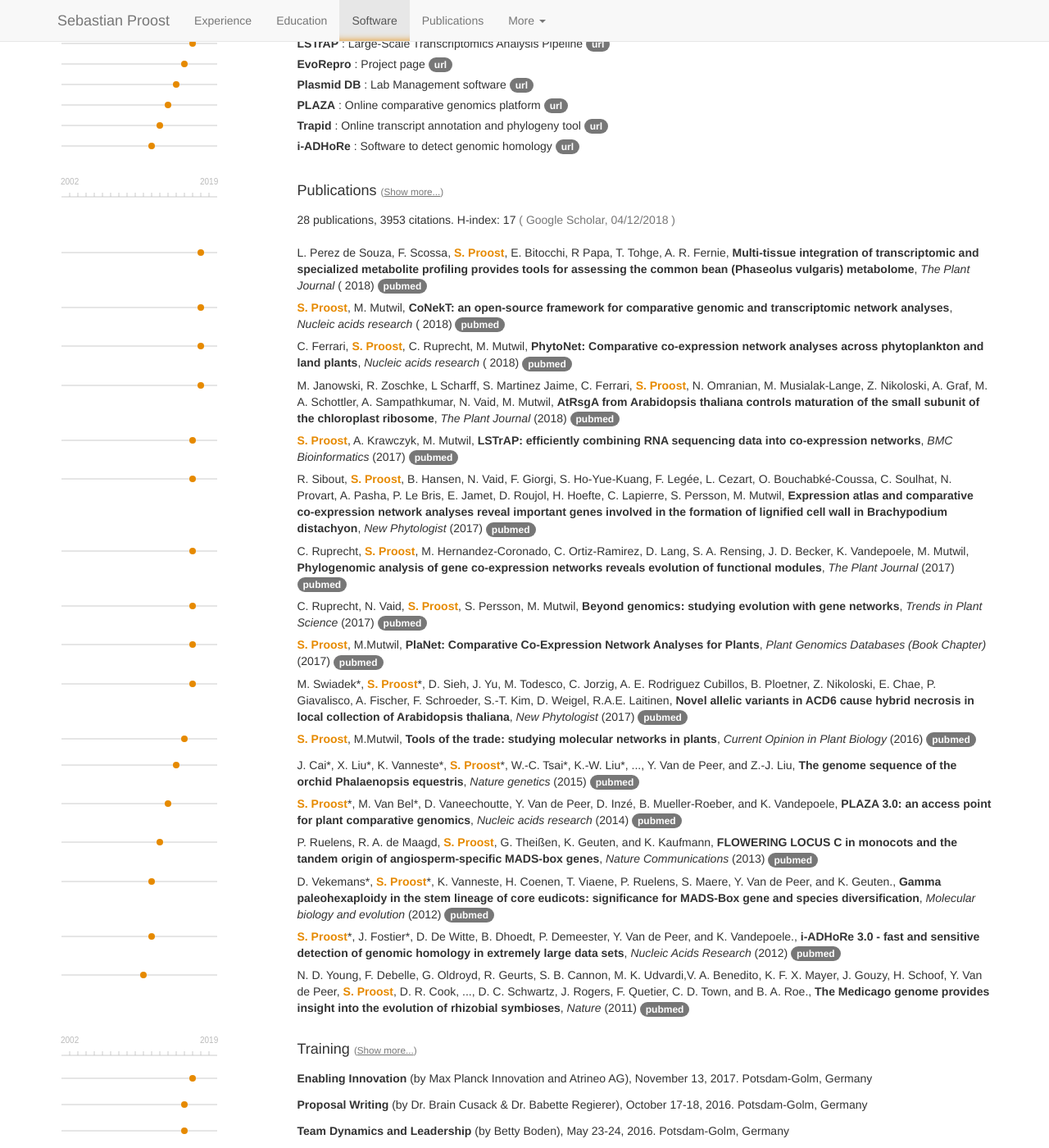
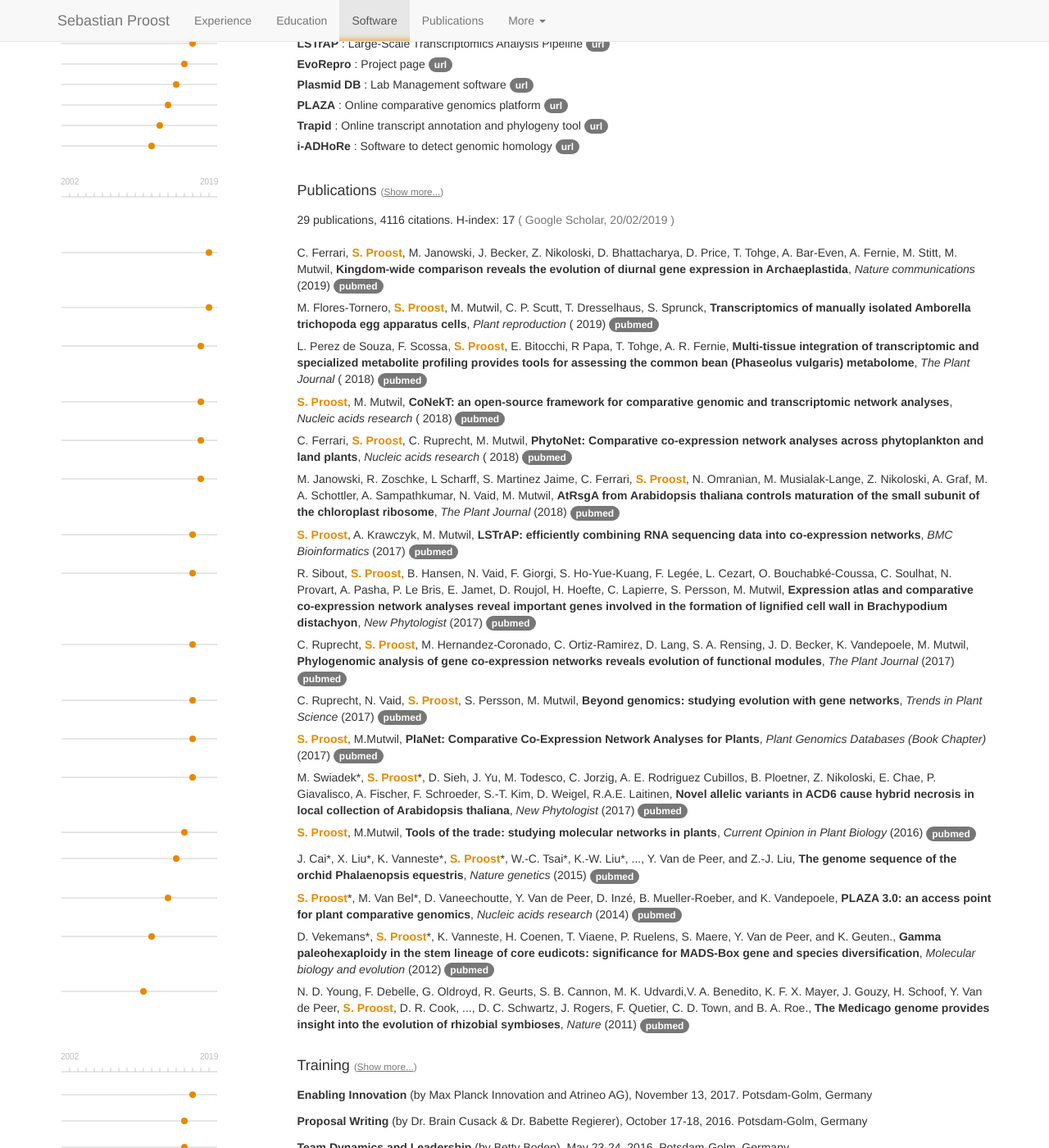
Before and after one commit to sepro/resume-pre2020, a Jekyll site: the page built from index.html, in a window 1280 px wide and 1400 px high, scrolled down 889 px. Shown: the whole window at 82% size. Built offline with Jekyll 4.4.1, drawn with Linux system fonts in a browser that asks for light colours; Markdown is read by kramdown in place of the engine named in the settings.

Commit message:
Update publications and publication stats!

```diff
--- a/_data/citations.yaml
+++ b/_data/citations.yaml
@@ -1,6 +1,6 @@
 platform: Google Scholar
-date: 04/12/2018
-publication_count: 28
-count: 3953
+date: 20/02/2019
+publication_count: 29
+count: 4116
 hindex: 17
-i10index: 20
+i10index: 22
--- a/_data/publications.csv
+++ b/_data/publications.csv
@@ -1,4 +1,6 @@
 Authors,Title,Journal,Year,Selected,PMID
+"C. Ferrari, S. Proost, M. Janowski, J. Becker, Z. Nikoloski, D. Bhattacharya, D. Price, T. Tohge, A. Bar-Even, A. Fernie, M. Stitt, M. Mutwil", Kingdom-wide comparison reveals the evolution of diurnal gene expression in Archaeplastida,Nature communications,2019,1,30760717
+"M. Flores-Tornero, S. Proost, M. Mutwil, C. P. Scutt, T. Dresselhaus, S. Sprunck", Transcriptomics of manually isolated Amborella trichopoda egg apparatus cells, Plant reproduction, 2019,1,30707279
 "L. Perez de Souza, F. Scossa, S. Proost, E. Bitocchi, R Papa, T. Tohge, A. R. Fernie", Multi‐tissue integration of transcriptomic and specialized metabolite profiling provides tools for assessing the common bean (Phaseolus vulgaris) metabolome, The Plant Journal, 2018,1,30480348
 "S. Proost, M. Mutwil", CoNekT: an open-source framework for comparative genomic and transcriptomic network analyses, Nucleic acids research, 2018,1,29718322
 "C. Ferrari, S. Proost, C. Ruprecht, M. Mutwil", PhytoNet: Comparative co-expression network analyses across phytoplankton and land plants, Nucleic acids research, 2018,1,29718316
@@ -15,10 +17,10 @@ Authors,Title,Journal,Year,Selected,PMID
 "S. Proost*, M. Van Bel*, D. Vaneechoutte, Y. Van de Peer, D. Inz&eacute;, B. Mueller-Roeber, and K. Vandepoele",PLAZA 3.0: an access point for plant comparative genomics,Nucleic acids research,2014,1,25324309
 "S. Balazadeh, J. Schildhauer, W. L. Ara&uacute;jo, S. Munn&eacute;-Bosch, A. R Fernie, S. Proost, K. Humbeck, and B. Mueller-Roeber",Reversal of senescence by N resupply to N-starved Arabidopsis thaliana: transcriptomic and metabolomic consequences,Journal of experimental botany,2014,0,24692653
 "M. Van Bel, S. Proost, C. Van Neste, D. Deforce, Y. Van de Peer, and K. Vandepoele",TRAPID: an efficient online tool for the functional and comparative analysis of de novo RNA-Seq transcriptomes,Genome biology,2013,0,24330842
-"P. Ruelens, R. A. de Maagd, S. Proost, G. Thei&#223;en, K. Geuten, and K. Kaufmann",FLOWERING LOCUS C in monocots and the tandem origin of angiosperm-specific MADS-box genes,Nature Communications,2013,1,23955420
+"P. Ruelens, R. A. de Maagd, S. Proost, G. Thei&#223;en, K. Geuten, and K. Kaufmann",FLOWERING LOCUS C in monocots and the tandem origin of angiosperm-specific MADS-box genes,Nature Communications,2013,0,23955420
 "D. Vekemans*, S. Proost*, K. Vanneste, H. Coenen, T. Viaene, P. Ruelens, S. Maere, Y. Van de Peer, and K. Geuten.",Gamma paleohexaploidy in the stem lineage of core eudicots: significance for MADS-Box gene and species diversification,Molecular biology and evolution,2012,1,22821009
 "M. Van Bel*, S. Proost*, E. Wischnitzki, S. Mohavedi, C. Scheerlinck, Y. Van de Peer, and K. Vandepoele.",Dissecting plant genomes with the PLAZA comparative genomics platform,Plant Physiology,2012,0,22198273
-"S. Proost*, J. Fostier*, D. De Witte,  B. Dhoedt, P. Demeester, Y. Van de Peer, and K. Vandepoele.",i-ADHoRe 3.0 - fast and sensitive detection of genomic homology in extremely large data sets,Nucleic Acids Research,2012,1,22102584
+"S. Proost*, J. Fostier*, D. De Witte,  B. Dhoedt, P. Demeester, Y. Van de Peer, and K. Vandepoele.",i-ADHoRe 3.0 - fast and sensitive detection of genomic homology in extremely large data sets,Nucleic Acids Research,2012,0,22102584
 "N. D. Young, F. Debelle, G. Oldroyd, R. Geurts, S. B. Cannon, M. K. Udvardi,V. A. Benedito, K. F. X. Mayer, J. Gouzy, H. Schoof, Y. Van de Peer, S. Proost, D. R. Cook, ...,   D. C. Schwartz, J. Rogers, F. Quetier, C. D. Town, and B. A. Roe.",The Medicago genome provides insight into the evolution of rhizobial symbioses,Nature,2011,1,22089132
 "S. Proost, P. Pattyn, T. Gerats, and Y. Van de Peer.",Journey through the past: 150 million years of plant genome evolution,The Plant Journal,2011,0,21443623
 "J. Fostier*, S. Proost*, B. Dhoedt, Y. Saeys, P. Demeester, Y. Van de Peer, and K. Vandepoele.","A greedy, graph-based algorithm for the alignment of multiple homologous gene lists",Bioinformatics,2011,0,21216775
```
